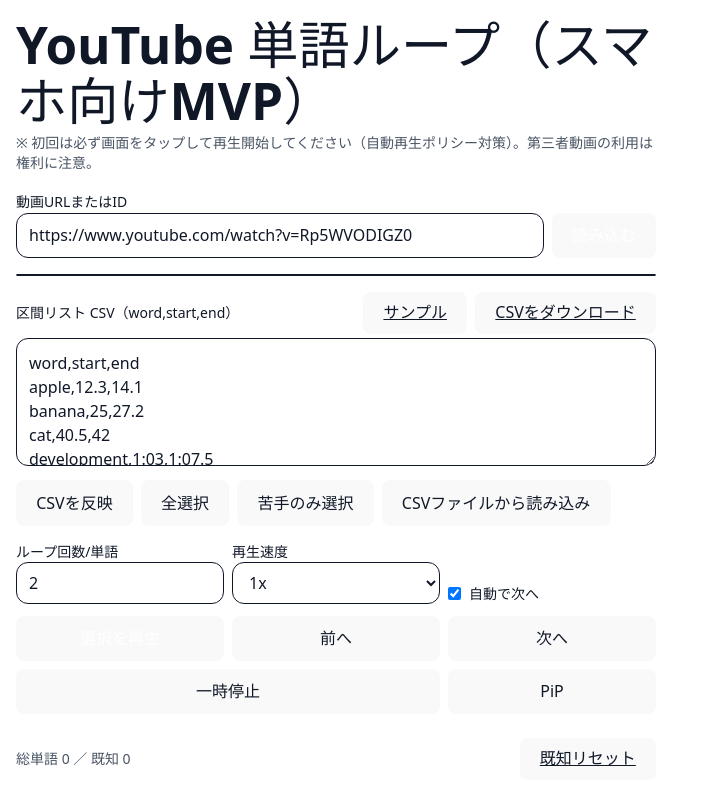
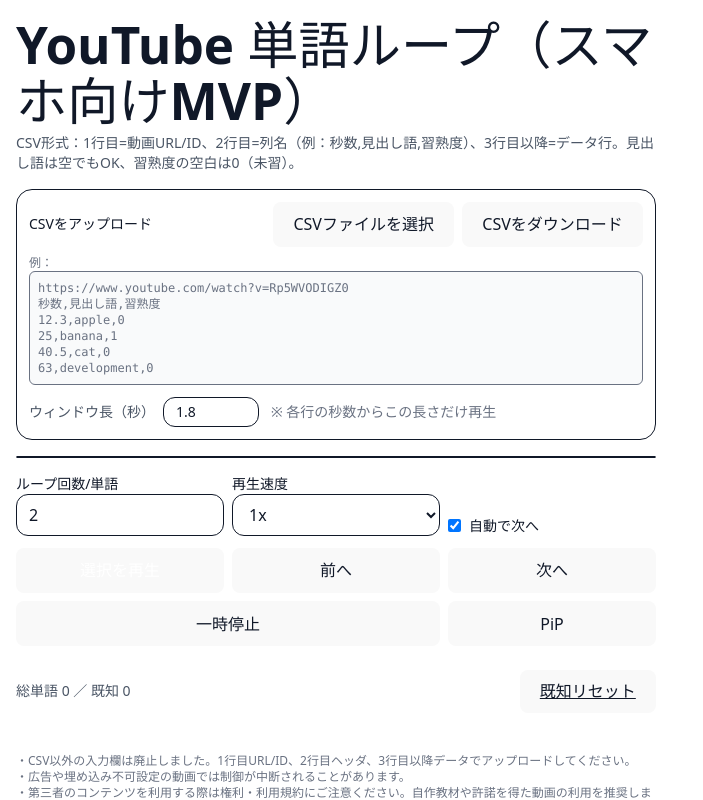
Before and after one commit to poyoshida/yt-words, a React (Vite) app: page / in a window 1280 px wide. Shown: the top 800 px of the page, without its empty margins (0-703 px from the left). Built offline with nearby package versions, Linux system fonts and the light colour scheme.

Commit message:
feat: CSV upload & known backup

```diff
--- a/src/App.tsx
+++ b/src/App.tsx
@@ -9,15 +9,6 @@
   const tag = document.createElement("script");
   tag.src = "https://www.youtube.com/iframe_api";
   document.head.appendChild(tag);
-};
-
-// small helper to download text files (CSV/JSON) from browser
-const downloadText = (filename: string, text: string) => {
-  const blob = new Blob([text], { type: 'text/plain;charset=utf-8' });
-  const url = URL.createObjectURL(blob);
-  const a = document.createElement('a');
-  a.href = url; a.download = filename; a.click();
-  URL.revokeObjectURL(url);
 };
 
 // --- Types ---
@@ -40,50 +31,25 @@
   return Number(s) || 0;
 };
 
-// CSV parser: word,start,end (header optional)
-const parseCSV = (text: string): Segment[] => {
-  const lines = text.split(/\r?\n/).map(l => l.trim()).filter(Boolean);
-  if (lines.length === 0) return [];
-  // Skip header if it contains non-time tokens
-  const startIdx = /word|start|end|単語/i.test(lines[0]) ? 1 : 0;
-  const rows = lines.slice(startIdx);
-  const segs: Segment[] = [];
-  for (const line of rows) {
-    const parts = line.split(/,|\t/).map(x => x.trim());
-    if (parts.length < 3) continue;
-    const [word, start, end] = parts;
-    const s = parseTime(start);
-    const e = parseTime(end);
-    if (!word) continue;
-    if (Number.isFinite(s) && Number.isFinite(e) && e > s) segs.push({ word, start: s, end: e });
-  }
-  return segs;
-};
-
 // Storage keys per video
-const storeKey = (videoId: string) => `yt-word-loop:v1:${videoId}`;
+const storeKey = (videoId: string) => `yt-word-loop:v3:${videoId}`;
 
 export default function App() {
-  // ← デフォルト動画URLを指定
-  const [videoInput, setVideoInput] = useState("https://www.youtube.com/watch?v=Rp5WVODIGZ0");
   const [videoId, setVideoId] = useState<string>("");
-  const [csv, setCsv] = useState<string>("word,start,end\napple,12.3,14.1\nbanana,25,27.2\ncat,40.5,42\ndevelopment,1:03,1:07.5");
   const [segments, setSegments] = useState<Segment[]>([]);
   const [selectedWords, setSelectedWords] = useState<string[]>([]);
-  const [knownWords, setKnownWords] = useState<Record<string, boolean>>({});
+  const [knownWords, setKnownWords] = useState<Record<string, boolean>>({}); // level==1 → known
   const [rate, setRate] = useState<number>(1);
   const [loops, setLoops] = useState<number>(2);
   const [autoAdvance, setAutoAdvance] = useState<boolean>(true);
   const [pipSupported, setPipSupported] = useState<boolean>(false);
+  const [windowSec, setWindowSec] = useState<number>(1.8); // 秒数からこの長さを再生
 
   const playerRef = useRef<any>(null);
   const iframeWrap = useRef<HTMLDivElement>(null);
   const pollingRef = useRef<any>(null);
   const currentRef = useRef<{ idx: number; loop: number } | null>(null);
-
-  // hidden file inputs
   const csvFileInput = useRef<HTMLInputElement>(null);
-  const knownFileInput = useRef<HTMLInputElement>(null);
 
   // Extract videoId from various formats
   const extractVideoId = (urlOrId: string): string => {
@@ -100,7 +66,6 @@
   // Load YT API
   useEffect(() => {
     loadYouTubeAPI();
-    // PiP availability (not guaranteed)
     setPipSupported(!!(document as any).pictureInPictureEnabled);
   }, []);
 
@@ -121,9 +86,6 @@
         onReady: () => {
           try { playerRef.current.setPlaybackRate(rate); } catch {}
         },
-        onStateChange: (e: any) => {
-          // Handle END / PAUSE if needed
-        }
       }
     });
   };
@@ -137,7 +99,6 @@
       }
     }, 100);
     return () => clearInterval(tm);
-    // eslint-disable-next-line react-hooks/exhaustive-deps
   }, [videoId]);
 
   // Load from storage on video change
@@ -148,9 +109,9 @@
       if (raw) {
         const saved = JSON.parse(raw);
         setKnownWords(saved.knownWords || {});
-        if (saved.csv) setCsv(saved.csv);
         if (saved.segments) setSegments(saved.segments);
         if (saved.selectedWords) setSelectedWords(saved.selectedWords);
+        if (typeof saved.windowSec === 'number') setWindowSec(saved.windowSec);
       }
     } catch {}
   }, [videoId]);
@@ -158,65 +119,87 @@
   // Persist
   useEffect(() => {
     if (!videoId) return;
-    const data = { knownWords, csv, segments, selectedWords };
+    const data = { knownWords, segments, selectedWords, windowSec };
     try { localStorage.setItem(storeKey(videoId), JSON.stringify(data)); } catch {}
-  }, [videoId, knownWords, csv, segments, selectedWords]);
+  }, [videoId, knownWords, segments, selectedWords, windowSec]);
 
-  // Parse CSV button handler
-  const applyCSV = () => {
-    const segs = parseCSV(csv);
-    setSegments(segs);
-    const words = segs.map(s => s.word);
-    setSelectedWords(words.filter(w => !knownWords[w]));
+  // --- CSV upload (new format only) ---
+  // 1行目: URL/ID, 2行目: 列名(例: 秒数,見出し語,習熟度), 3行目以降: 秒数,見出し語(任意),習熟度(空白=0)
+  const parseUploadedCSV = (text: string) => {
+    const lines = text.split(/\r?\n/).map(l => l.trim());
+    // drop BOM-only or empty lines at top/bottom
+    const cleaned = lines.filter(l => l && l !== "\ufeff");
+    if (cleaned.length < 3) throw new Error("CSVは3行以上（URL+ヘッダ+データ）にしてください。");
+
+    const urlLine = cleaned[0].split(',')[0].trim();
+    const vid = extractVideoId(urlLine);
+    if (!vid) throw new Error("1行目に有効なYouTube URL/IDを入力してください。");
+
+    const dataLines = cleaned.slice(2); // skip header line entirely
+
+    const rows: { t: number; word: string; level: number }[] = [];
+    for (const line of dataLines) {
+      const parts = line.split(/,|\t/).map(s => s.trim());
+      if (!parts[0]) continue; // 秒数必須
+      const t = parseTime(parts[0]);
+      const word = (parts[1] || ``).trim();      // 任意
+      const lvlRaw = (parts[2] ?? "").trim();    // 空白は0
+      const level = lvlRaw === "" ? 0 : (parseInt(lvlRaw, 10) ? 1 : 0);
+      if (!Number.isFinite(t)) continue;
+      rows.push({ t, word, level });
+    }
+
+    // rows -> segments (windowSec)
+    const segs: Segment[] = rows.map(r => ({
+      word: r.word || `t=${r.t}`,
+      start: r.t,
+      end: r.t + Math.max(0.3, windowSec),
+    }));
+
+    // knownWords: level==1
+    const kw: Record<string, boolean> = {};
+    rows.forEach(r => { const w = r.word || `t=${r.t}`; if (r.level === 1) kw[w] = true; });
+
+    return { vid, segs, kw };
   };
 
-  // CSV: <input type="file"> から読み込み
   const onCsvFileSelected = (e: React.ChangeEvent<HTMLInputElement>) => {
     const file = e.target.files?.[0];
     if (!file) return;
     const reader = new FileReader();
     reader.onload = () => {
-      const text = String(reader.result || '');
-      setCsv(text);
-      const segs = parseCSV(text);
-      setSegments(segs);
-      const words = segs.map(s => s.word);
-      setSelectedWords(words.filter(w => !knownWords[w]));
+      try {
+        const text = String(reader.result || '');
+        const { vid, segs, kw } = parseUploadedCSV(text);
+        setVideoId(vid); // 自動ロード
+        setSegments(segs);
+        setKnownWords(kw);
+        setSelectedWords(segs.map(s => s.word).filter(w => !kw[w]));
+      } catch (err: any) {
+        alert(err?.message || 'CSVの読み込みに失敗しました');
+      }
     };
     reader.readAsText(file);
     e.currentTarget.value = '';
   };
 
-  // 既習データ: JSONダウンロード
-  const exportKnownWords = () => {
-    const payload = {
-      videoId,
-      knownWords,
-      updatedAt: new Date().toISOString(),
-      app: 'yt-word-loop-mvp',
-    };
-    downloadText(`known-${videoId || 'unknown'}.json`, JSON.stringify(payload, null, 2));
-  };
-
-  // 既習データ: JSONから復元
-  const onKnownImportSelected = (e: React.ChangeEvent<HTMLInputElement>) => {
-    const file = e.target.files?.[0];
-    if (!file) return;
-    const reader = new FileReader();
-    reader.onload = () => {
-      try {
-        const data = JSON.parse(String(reader.result || '{}'));
-        if (data && typeof data.knownWords === 'object') {
-          setKnownWords(data.knownWords || {});
-        } else {
-          alert('JSONにknownWordsが見つかりません');
-        }
-      } catch {
-        alert('JSONの読み込みに失敗しました');
-      }
-    };
-    reader.readAsText(file);
-    e.currentTarget.value = '';
+  // CSV download (same format)
+  const downloadCSV = () => {
+    const url = videoId ? `https://www.youtube.com/watch?v=${videoId}` : '';
+    const lines: string[] = [];
+    lines.push(url);
+    lines.push('秒数,見出し語,習熟度');
+    const masteryOf = (w: string) => (knownWords[w] ? 1 : 0);
+    segments.forEach(seg => {
+      lines.push(`${seg.start},${seg.word || ''},${masteryOf(seg.word)}`);
+    });
+    const csvText = lines.join('\n');
+    const filename = `segments-${videoId || 'data'}.csv`;
+    const blob = new Blob([csvText], { type: 'text/csv;charset=utf-8' });
+    const urlObj = URL.createObjectURL(blob);
+    const a = document.createElement('a');
+    a.href = urlObj; a.download = filename; a.click();
+    URL.revokeObjectURL(urlObj);
   };
 
   // Controls
@@ -284,71 +267,55 @@
 
   const knownCount = useMemo(() => Object.values(knownWords).filter(Boolean).length, [knownWords]);
 
-  // Attempt PiP (works only if user interacted and browser allows)
-  const tryPiP = async () => {
-    const iframe = iframeWrap.current?.querySelector('iframe') as HTMLIFrameElement | null;
-    if (!iframe) return;
-    // @ts-ignore - non-standard but widely supported via experimental API when allowed
-    const video: HTMLVideoElement | undefined = (iframe as any)?.contentWindow?.document?.querySelector('video');
-    try {
-      if (video && (video as any).requestPictureInPicture) {
-        await (video as any).requestPictureInPicture();
-      }
-    } catch {}
-  };
-
   // UI
   return (
     <div className="min-h-screen bg-white text-gray-900 px-4 pb-28">
       <div className="max-w-screen-sm mx-auto">
         <h1 className="text-2xl font-bold mt-4">YouTube 単語ループ（スマホ向けMVP）</h1>
-        <p className="text-sm text-gray-600 mt-1">※ 初回は必ず画面をタップして再生開始してください（自動再生ポリシー対策）。第三者動画の利用は権利に注意。</p>
+        <p className="text-sm text-gray-600 mt-1">
+          CSV形式：1行目=動画URL/ID、2行目=列名（例：秒数,見出し語,習熟度）、3行目以降=データ行。見出し語は空でもOK、習熟度の空白は0（未習）。
+        </p>
 
-        {/* Video input */}
-        <div className="mt-4 space-y-2">
-          <label className="text-sm font-medium">動画URLまたはID</label>
-          <div className="flex gap-2">
-            <input
-              className="flex-1 border rounded-xl px-3 py-2"
-              placeholder="https://www.youtube.com/watch?v=..."
-              value={videoInput}
-              onChange={e => setVideoInput(e.target.value)}
-            />
-            <button
-              className="rounded-xl px-4 py-2 bg-black text-white"
-              onClick={() => setVideoId(extractVideoId(videoInput))}
-            >読み込む</button>
+        {/* CSV Only: Upload & Download */}
+        <div className="mt-4 p-3 border rounded-2xl">
+          <div className="flex flex-col gap-2 sm:flex-row sm:items-center sm:justify-between">
+            <div className="text-sm font-medium">CSVをアップロード</div>
+            <div className="flex gap-2">
+              <input ref={csvFileInput} type="file" accept=".csv,text/csv" className="hidden" onChange={onCsvFileSelected} />
+              <button className="rounded-xl px-4 py-2 border" onClick={() => csvFileInput.current?.click()}>CSVファイルを選択</button>
+              <button className="rounded-xl px-4 py-2 border" onClick={downloadCSV} disabled={!segments.length}>CSVをダウンロード</button>
+            </div>
+          </div>
+          <div className="mt-2 text-xs text-gray-500">
+            <p>例：</p>
+            <pre className="whitespace-pre-wrap bg-gray-50 p-2 rounded-md border text-[12px]">
+{`https://www.youtube.com/watch?v=Rp5WVODIGZ0
+秒数,見出し語,習熟度
+12.3,apple,0
+25,banana,1
+40.5,cat,0
+63,development,0`}
+            </pre>
+          </div>
+          <div className="mt-3 flex items-center gap-3 text-sm">
+            <label className="flex items-center gap-2">
+              <span className="text-gray-600">ウィンドウ長（秒）</span>
+              <input
+                type="number"
+                min={0.3}
+                step={0.1}
+                value={windowSec}
+                onChange={e => setWindowSec(Math.max(0.3, parseFloat(e.target.value || '1.8')))}
+                className="w-24 border rounded-xl px-3 py-1"
+              />
+            </label>
+            <span className="text-gray-500">※ 各行の秒数からこの長さだけ再生</span>
           </div>
         </div>
 
         {/* Player */}
         <div className="mt-4 rounded-2xl overflow-hidden border">
           <div ref={iframeWrap} className="w-full"></div>
-        </div>
-
-        {/* CSV input */}
-        <div className="mt-4">
-          <div className="flex items-center justify-between">
-            <label className="text-sm font-medium">区間リスト CSV（word,start,end）</label>
-            <div className="flex items-center gap-2">
-              <button className="text-xs underline" onClick={() => setCsv("word,start,end\napple,12.3,14.1\nbanana,25,27.2\ncat,40.5,42\ndevelopment,1:03,1:07.5")}>サンプル</button>
-              <button className="text-xs underline" onClick={() => downloadText(`segments-${videoId || 'sample'}.csv`, csv)}>CSVをダウンロード</button>
-            </div>
-          </div>
-          <textarea
-            className="w-full border rounded-xl p-3 h-32 mt-1"
-            value={csv}
-            onChange={e => setCsv(e.target.value)}
-          />
-          <div className="flex flex-wrap gap-2 mt-2">
-            <button className="rounded-xl px-4 py-2 border" onClick={applyCSV}>CSVを反映</button>
-            <button className="rounded-xl px-4 py-2 border" onClick={() => setSelectedWords(segments.map(s => s.word))}>全選択</button>
-            <button className="rounded-xl px-4 py-2 border" onClick={() => setSelectedWords(segments.filter(s => !knownWords[s.word]).map(s => s.word))}>苦手のみ選択</button>
-
-            {/* CSV ファイル読み込み */}
-            <input ref={csvFileInput} type="file" accept=".csv,text/csv" className="hidden" onChange={onCsvFileSelected} />
-            <button className="rounded-xl px-4 py-2 border" onClick={() => csvFileInput.current?.click()}>CSVファイルから読み込み</button>
-          </div>
         </div>
 
         {/* Controls */}
@@ -375,7 +342,7 @@
           <button className="rounded-2xl py-3 border" onClick={handleNext}>次へ</button>
           <button className="rounded-2xl py-3 border col-span-2" onClick={stopAll}>一時停止</button>
           {pipSupported ? (
-            <button className="rounded-2xl py-3 border" onClick={tryPiP}>PiP</button>
+            <button className="rounded-2xl py-3 border">PiP</button>
           ) : (
             <button className="rounded-2xl py-3 border opacity-60" disabled>PiP非対応</button>
           )}
@@ -411,22 +378,9 @@
 
         {/* Footer tips */}
         <div className="mt-8 text-xs text-gray-500 pb-8">
+          <p>・CSV以外の入力欄は廃止しました。1行目URL/ID、2行目ヘッダ、3行目以降データでアップロードしてください。</p>
           <p>・広告や埋め込み不可設定の動画では制御が中断されることがあります。</p>
           <p>・第三者のコンテンツを利用する際は権利・利用規約にご注意ください。自作教材や許諾を得た動画の利用を推奨します。</p>
-          <p>・バックグラウンド再生はアカウントやOS仕様の影響を受けます（Premium推奨、PiP併用など）。</p>
-        </div>
-
-        {/* Known words backup/restore */}
-        <div className="mt-4 p-3 border rounded-2xl">
-          <div className="font-medium mb-2 text-sm">既習データのバックアップ / 復元</div>
-          <div className="flex flex-wrap gap-2">
-            <button className="rounded-xl px-4 py-2 border" onClick={exportKnownWords}>既習データをダウンロード（JSON）</button>
-            <input ref={knownFileInput} type="file" accept="application/json,.json" className="hidden" onChange={onKnownImportSelected} />
-            <button className="rounded-xl px-4 py-2 border" onClick={() => knownFileInput.current?.click()}>
-              JSONから復元
-            </button>
-          </div>
-          <p className="text-xs text-gray-500 mt-2">※ ブラウザのローカルストレージに自動保存されています（動画IDごと）。別端末へ移行するときはJSONでエクスポート→インポートしてください。</p>
         </div>
       </div>
     </div>
```
